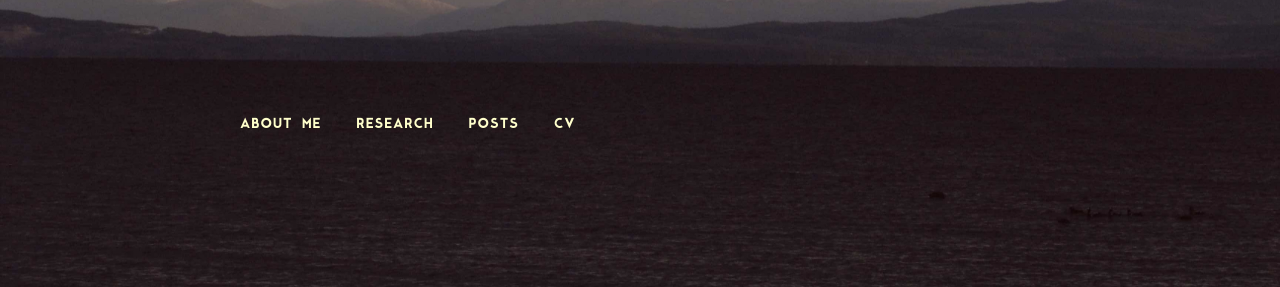
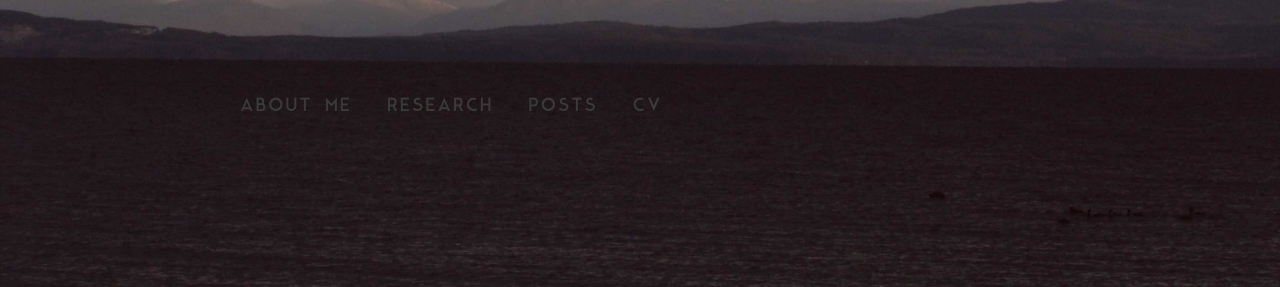
Before and after one commit to tsunamiCam/cameron-personal, a Jekyll site: the page built from index.html, in a window 1280 px wide. Shown: the part 507-794 px from the top of the page. Built offline with Jekyll 4.4.1, drawn with Linux system fonts in a browser that asks for light colours; nearby versions of some CDN libraries; some web fonts are replaced.

```diff
--- a/_layouts/landing.html
+++ b/_layouts/landing.html
@@ -6,7 +6,7 @@
 
 
 
-    <div class="landing">
+    <div class="landing2">
       <div class="container">
         <div class="twelve columns">
           <h1>CAMERON  <br> TABRBOTTON</h1>
--- a/css/custom_CJT.css
+++ b/css/custom_CJT.css
@@ -162,7 +162,7 @@
     width:100%;
 
 }
-.landing {
+.landing2 {
 
     height:100vh;
 
@@ -183,11 +183,8 @@
     -moz-background-size:cover;
     -o-background-size:cover;
 }
-.landing h1 {
-    border-style:solid;
-    border-color:#287EC7;
-    border:10px;
-    padding: 3em;
+.landing2 h1 {
+
     padding:42vh 0 0 0;
     margin:0px;
     text-align: left;
@@ -205,14 +202,14 @@
 
 
 
-.landing p {
+.landing2 p {
     color: #545D61;
     font-weight: 400;
     font-size: 3vmin;
-    line-height: 1.4;
+
     margin-bottom: 0.1em;
     font-family: PierSans;
-    padding-top: 11vh;
+    padding-top: 9vh;
     padding-left: 0.5em;
     letter-spacing: 2px;
     text-align: left;
@@ -221,81 +218,11 @@
 
 
 
-/*
-.landing {
-    background: linear-gradient(
-            rgba(50, 0, 0, 0.25),
-            rgba(50, 0, 0, 0.25)),
-    url('../images/sea.jpg') top center no-repeat;
-    background-size: cover;
-    background-attachment: scroll;
-    height: 100vh;
-
-}
-
-
-
-.landing h1 {
-
-    color: #FFFFCC;
-    font-weight: 400;
-    font-size: 5rem;
-    line-height: 1.2;
-    font-family: PierSans;
-
-    margin-bottom: 0.1em;
-    letter-spacing: 10px;
-    position: absolute;
-
-
-}
-
-
-.landing p {
-    color: #545D61;
-    font-weight: 400;
-    font-size: 1.75rem;
-    line-height: 1.2;
-    margin-bottom: 0.1em;
-    font-family: PierSans;
-    padding-top: 3.5em;
-    letter-spacing: 2px;
-
-
-}
-*/
-
 .site-header {
     height: 6.5rem;
 
 }
 
-/*
-
-.landing hr.hr_style1 {
-    border-top: 3px solid #fff;
-    padding-bottom: 0em;
-    padding-top: 0em;
-    margin-bottom: 0.2em;
-    margin-top: 0.2em;
-}
-
-
-
-
-.landing p strong {
-    color: #fff;
-}
-
-.header2 p {
-    color: #000;
-    font-size: 1.25em;
-    line-height: 1.5;
-    margin-top: 0.5em;
-    margin-bottom: 0.5em;
-}
-
-*/
 /* The Scholarship */
 .scholarship {
     padding: 2em 0 0.5em;
--- a/css/custom_Skeleton.css
+++ b/css/custom_Skeleton.css
@@ -55,7 +55,8 @@
 
 .navbar#nav-mobile {
     z-index: 99;
-    font-family: PierSans;}
+    font-family: PierSans;
+    }
 
 
     .navbar#nav-mobile ul {
@@ -114,13 +115,12 @@
         margin-bottom: 0;}
     .navbar#nav-main a {
         text-transform: uppercase;
-        font-size: 13px;
-        font-weight: 600;
-        letter-spacing: .15rem;
+        font-size: 2vmin;
+        letter-spacing: .2rem;
         margin-right: 35px;
         text-decoration: none;
         line-height: 6.5rem;
-        color: #FFFFCC;}
+        color: #3A3A38;}
     .navbar#nav-main a:hover {
         color: #2C3539;
           }
@@ -129,7 +129,9 @@
         position: fixed;
         top: 0;
     }
-
+    .has-docked-nav .navbar#nav-main a{
+        color: #CDCDC1;
+    }
 
 
 
@@ -158,7 +160,7 @@
     }
 
 
-.landing h1 {
+.landing2 h1 {
 
     border:0px;
     padding:41vh 0 0 0;
@@ -175,9 +177,7 @@
 }
 
 
-
-
-.landing p {
+.landing2 p {
 
     font-size: 2vmin;
 
@@ -185,18 +185,6 @@
 }
 
 
-
-    /*
-    .landing {
-        background: linear-gradient(
-                rgba(50, 0, 0, 0.25),
-                rgba(50, 0, 0, 0.25)),
-        url('../images/sea_original.jpg') top center no-repeat;
-        background-size: cover;
-        background-attachment: scroll;
-
-    }
-    */
 
     .post-header {
 
@@ -209,11 +197,6 @@
     }
 
 
-    /*
-    .landing h1 {
-        font-size: 6rem ;
-    }
-    */
 
     /*Adjust figure margins for large devices*/
     figure {
```
Also changed, not shown: js/site.js (+0 -14 lines).
